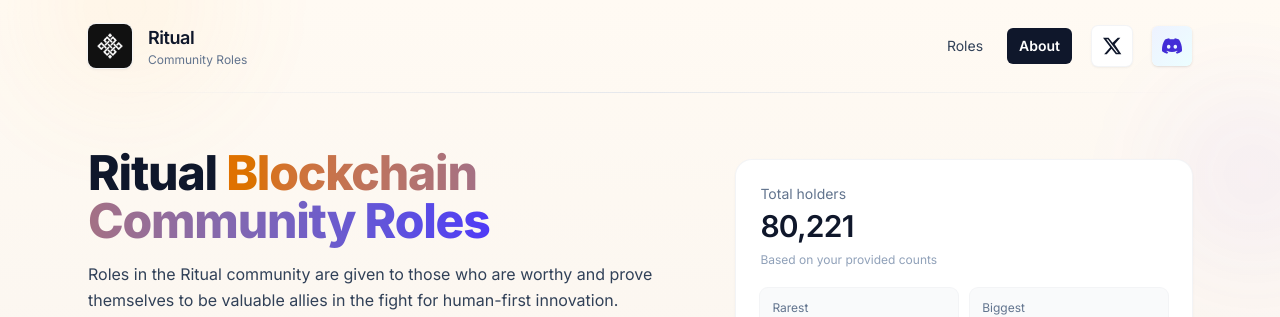
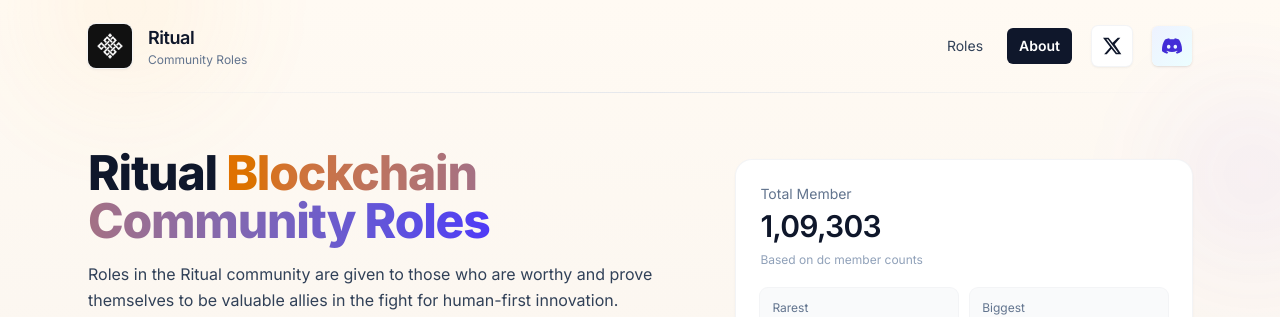
Before and after one commit to maharshi0722/ritualist-role, a Next.js app: page / in a window 1280 px wide. Shown: the top 317 px of the page. Built offline with nearby package versions, Linux system fonts and the light colour scheme.

Commit message:
final fix total

```diff
--- a/app/page.js
+++ b/app/page.js
@@ -154,7 +154,7 @@
     return list;
   }, [roles, query, activeTier]);
 
-  const totalHolders = useMemo(() => roles.reduce((s, r) => s + (r.count || 0), 0), [roles]);
+  const totalHolders = 109303
 
   // Helper: close mobile menu on window resize to larger screens
   useEffect(() => {
@@ -275,9 +275,9 @@
             <div className="rounded-2xl bg-white shadow-sm ring-1 ring-gray-100 p-5 sm:p-6">
               <div className="flex items-start justify-between gap-3">
                 <div>
-                  <div className="text-sm text-slate-500">Total holders</div>
+                  <div className="text-sm text-slate-500">Total Member</div>
                   <div className="mt-1 text-2xl sm:text-3xl font-semibold tracking-tight text-slate-900">{formatNumber(totalHolders)}</div>
-                  <div className="mt-2 text-xs text-slate-400">Based on your provided counts</div>
+                  <div className="mt-2 text-xs text-slate-400">Based on dc member counts</div>
                 </div>
               </div>
 
```
